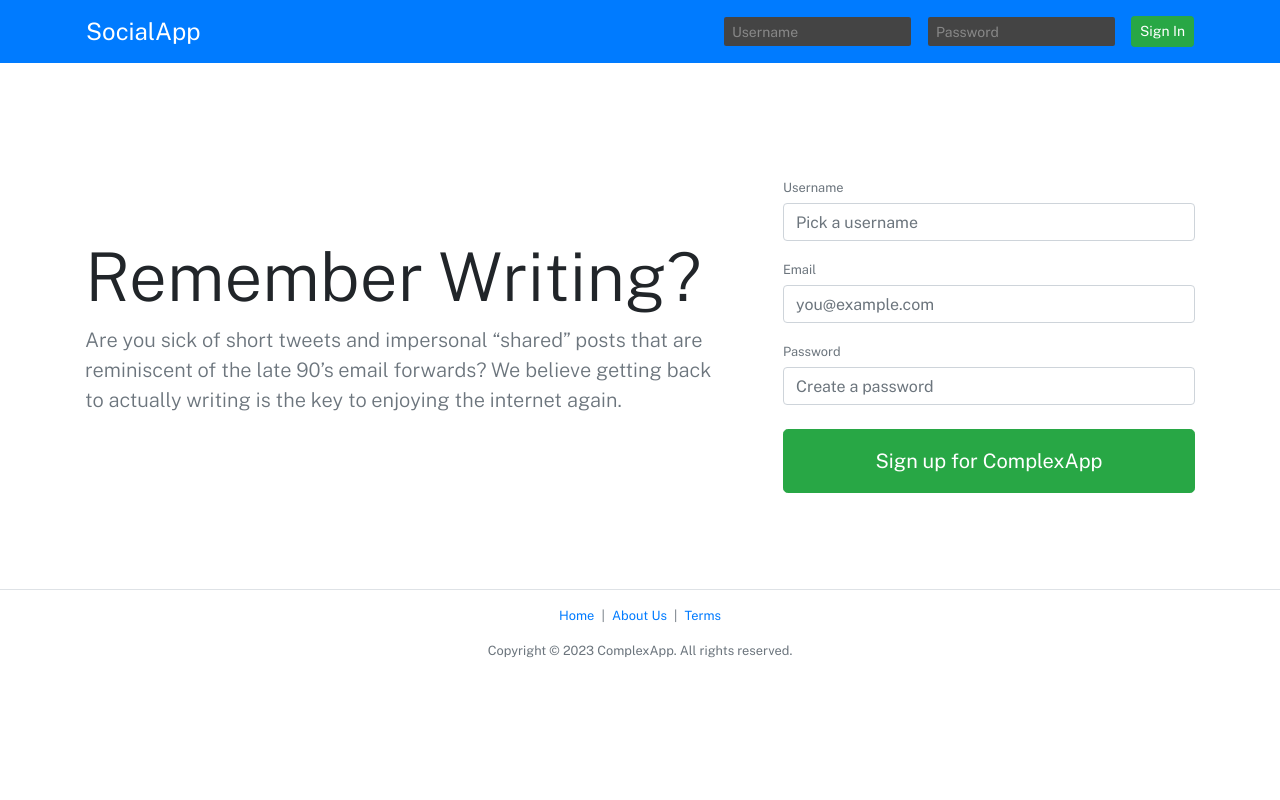
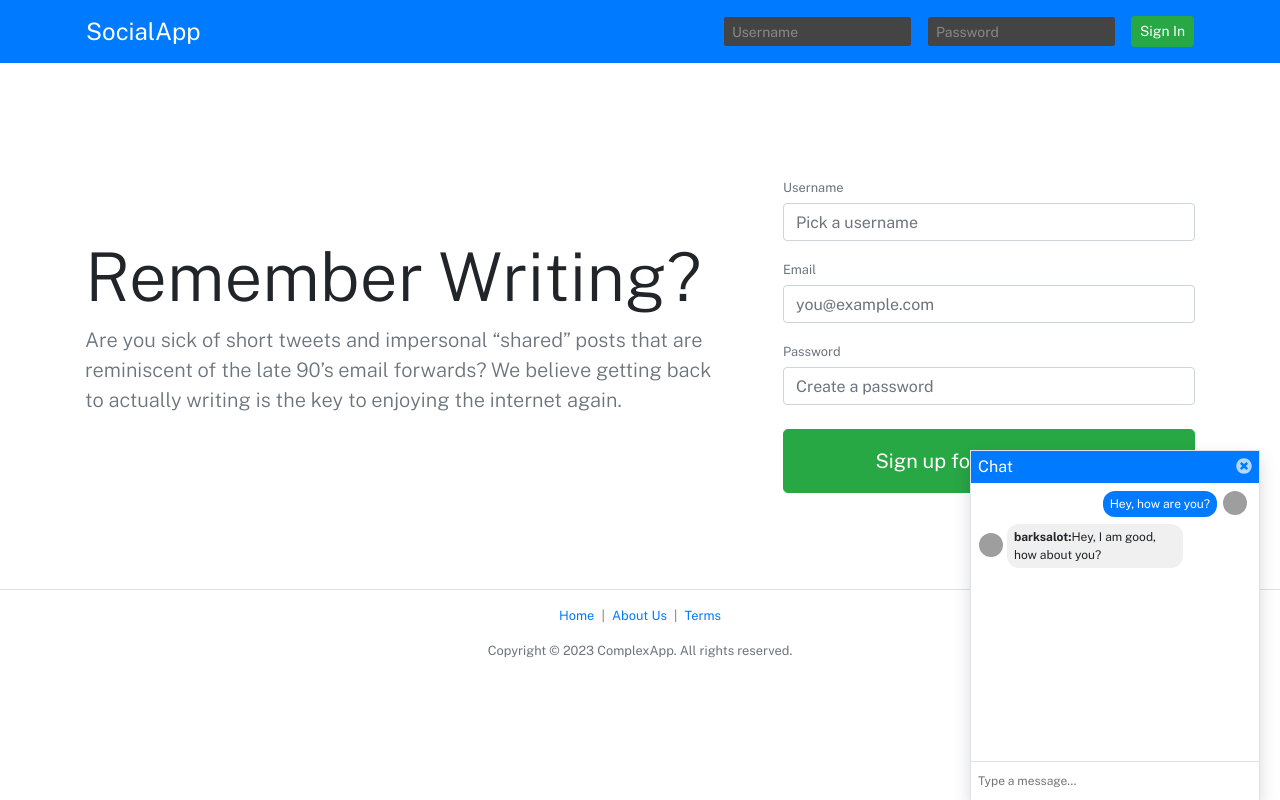
Before and after one commit to vidhupopli/social-media-app, a React app: page / in a window 1280 px wide. Built offline with nearby package versions, Linux system fonts and the light colour scheme; grey boxes are pictures that could not be loaded.

Commit message:
import chat component jsx

```diff
--- /dev/null
+++ b/app/components/Chat.js
@@ -0,0 +1,41 @@
+import React from 'react';
+
+function Chat() {
+  return (
+    <div id="chat-wrapper" className="chat-wrapper chat-wrapper--is-visible shadow border-top border-left border-right">
+      <div className="chat-title-bar bg-primary">
+        Chat
+        <span className="chat-title-bar-close">
+          <i className="fas fa-times-circle"></i>
+        </span>
+      </div>
+      <div id="chat" className="chat-log">
+        <div className="chat-self">
+          <div className="chat-message">
+            <div className="chat-message-inner">Hey, how are you?</div>
+          </div>
+          <img className="chat-avatar avatar-tiny" src="https://gravatar.com/avatar/b9408a09298632b5151200f3449434ef?s=128" />
+        </div>
+
+        <div className="chat-other">
+          <a href="#">
+            <img className="avatar-tiny" src="https://gravatar.com/avatar/b9216295c1e3931655bae6574ac0e4c2?s=128" />
+          </a>
+          <div className="chat-message">
+            <div className="chat-message-inner">
+              <a href="#">
+                <strong>barksalot:</strong>
+              </a>
+              Hey, I am good, how about you?
+            </div>
+          </div>
+        </div>
+      </div>
+      <form id="chatForm" className="chat-form border-top">
+        <input type="text" className="chat-field" id="chatField" placeholder="Type a message…" autoComplete="off" />
+      </form>
+    </div>
+  );
+}
+
+export default Chat;
--- a/app/main.js
+++ b/app/main.js
@@ -27,6 +27,7 @@ import Profile from './components/profile';
 import EditPost from './components/edit-post';
 import PageNotFound from './components/page-not-found';
 import Search from './components/search';
+import Chat from './components/Chat';
 
 function Main() {
   const initalStateVal = {
@@ -100,6 +101,7 @@ function Main() {
             <Route path="/profile/:username*" element={<Profile />} />
             <Route path="*" element={<PageNotFound />} />
           </Routes>
+          <Chat />
           <Footer />
           {/* 330ms, bool val to determine when to render search, multiple css classes as per spec referenced using 'search-overlay' */}
           <CSSTransition timeout={330} in={globalState.isSearchOpen} classNames="search-overlay" unmountOnExit>
```
